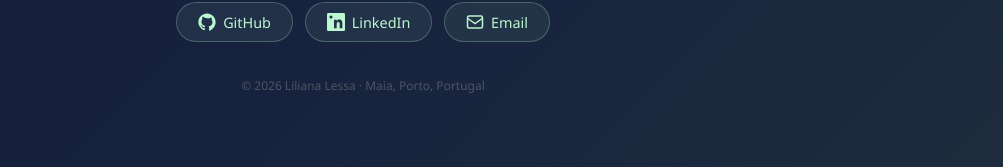
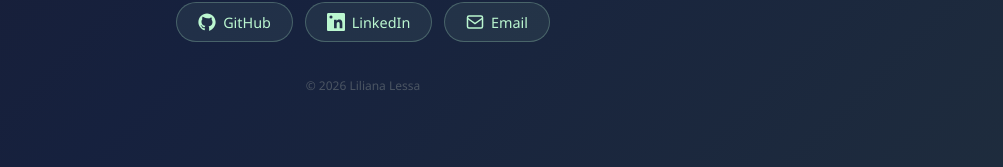
Before and after one commit to LilianaLessa/lilianalessa.github.io, a React (Vite) app: page / in a window 1280 px wide. Shown: the part 525-692 px from the top of the page, without its empty margins (277-1280 px from the left). Built offline with nearby package versions, Linux system fonts and the light colour scheme.

Commit message:
remove detailed location

```diff
--- a/src/i18n/translations.ts
+++ b/src/i18n/translations.ts
@@ -19,7 +19,7 @@ export const translations: Record<Locale, Translations> = {
     github: "GitHub",
     linkedin: "LinkedIn",
     email: "Email",
-    footer: "© 2026 Liliana Lessa · Maia, Porto, Portugal",
+    footer: "© 2026 Liliana Lessa",
   },
   pt: {
     badge: "Em Construção",
@@ -29,7 +29,7 @@ export const translations: Record<Locale, Translations> = {
     github: "GitHub",
     linkedin: "LinkedIn",
     email: "E-mail",
-    footer: "© 2026 Liliana Lessa · Maia, Porto, Portugal",
+    footer: "© 2026 Liliana Lessa",
   },
 };
 
```
